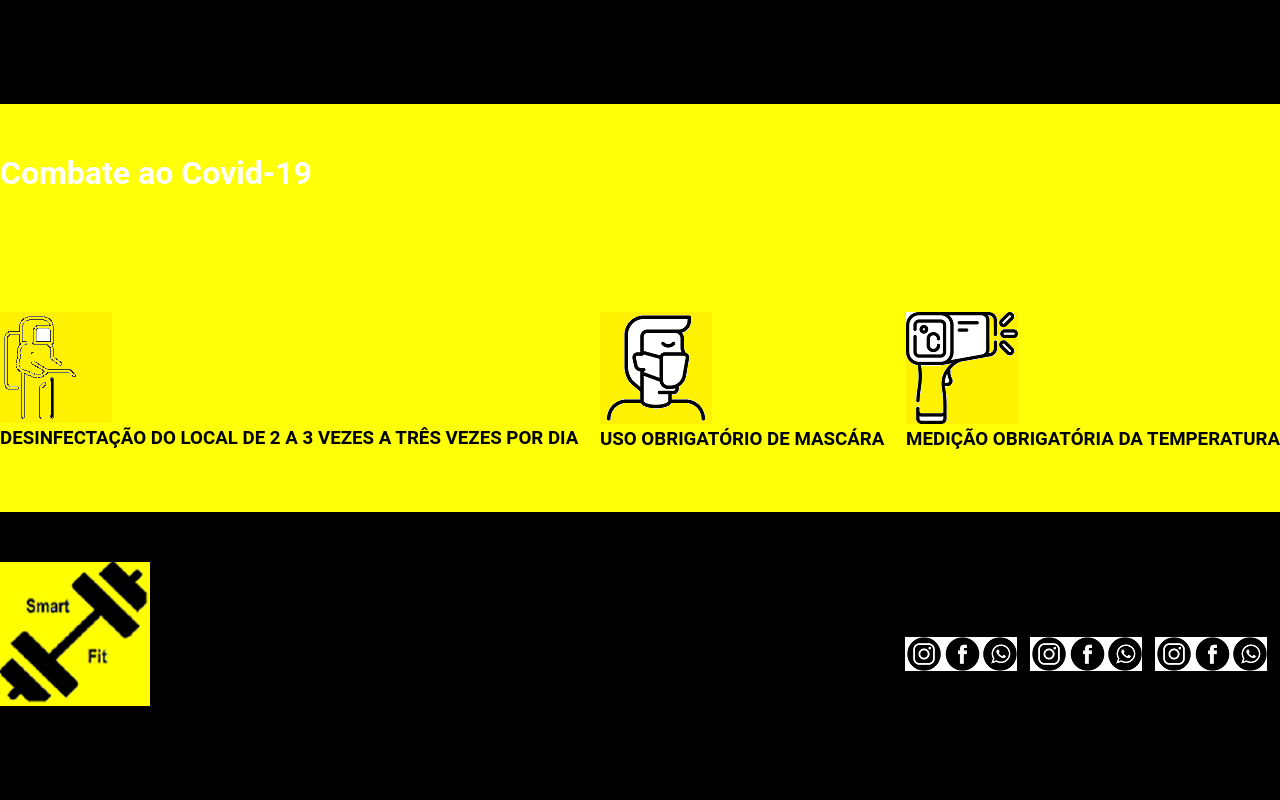
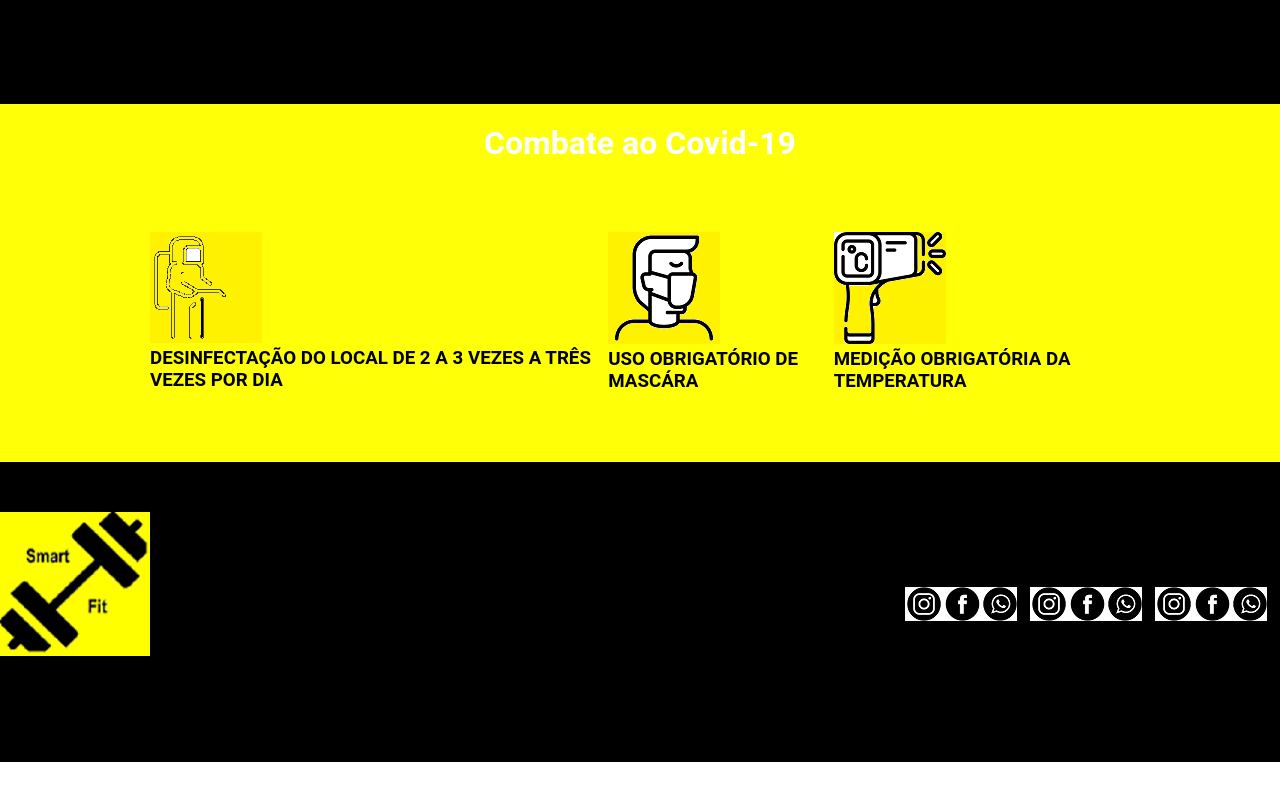
Before and after one commit to luiseduardo222/SmartFit, a plain HTML site: page index.html in a window 1280 px wide. Shown: the part 876-1676 px from the top of the page. After the commit the page ends 1638 px from the top, so only its background shows below. Drawn offline with Linux system fonts and the light colour scheme.

Commit message:
Add files via upload

```diff
--- a/css/estilo.css
+++ b/css/estilo.css
@@ -171,7 +171,7 @@ header .logo-smart a{
     background-color:var(--cor-amarelo);
     color:var(--cor-preta);
     height:200px;
-    padding: 0rem 0rem;
+    padding: 3rem 15rem;
     margin-top:2rem;
     text-transform:uppercase;
 
@@ -190,8 +190,8 @@ header .logo-smart a{
 .conteudo span{
     font-size:xx-large;
     width:100%;
-    margin:5rem 0rem 10rem ;
-    text-align:left;
+    margin:2rem 0rem 2rem ;
+    text-align:center;
 
 }
 
@@ -256,7 +256,6 @@ footer .btn-social:hover{
     align-items:center;
     margin-top: 2rem;
     text-transform: uppercase;
-    max-width: 500px;
 }
 
 .nome{
```
